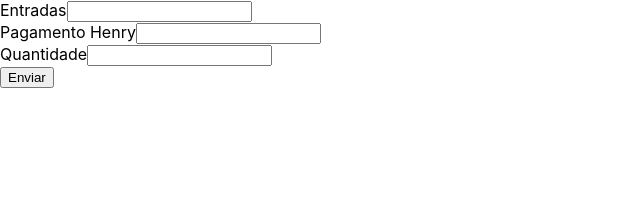
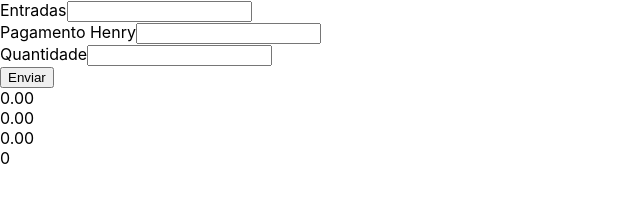
Before and after one commit to DiegoTolotto/PlanilhaDeMetas, a React (Create React App) app: page / in a window 1280 px wide. Shown: the top 218 px of the page, without its empty margins (0-640 px from the left). Built offline with nearby package versions, Linux system fonts and the light colour scheme.

Commit message:
Adcionado os dados na tela

```diff
--- a/src/App.js
+++ b/src/App.js
@@ -1,6 +1,7 @@
 import React, { useState, useEffect } from 'react';
 import './App.css';
 import { Looks } from './Looks';
+import { Resume } from './Resume';
 
 function App() {
 
@@ -28,7 +29,8 @@ function App() {
 
     const entradaAcc = totalEntradas.reduce((acc, cur) => acc + cur, 0).toFixed(2);
     const saidaAcc = totalSaidas.reduce((acc, cur) => acc + cur, 0).toFixed(2);
-    const quantidadeAcc = totalQuantidade * 20;
+
+    const quantidadeAcc = totalQuantidade.reduce((acc, cur) => acc + cur, 0);
 
     const total = Math.abs(entradaAcc - saidaAcc).toFixed(2);
 
@@ -47,7 +49,10 @@ function App() {
   };
 
   return (
-    <Looks handleAdd={handleAdd}/>
+    <div>
+      <Looks handleAdd={handleAdd} />
+      <Resume entrada={entrada} saida={pagamento} total={total} quantidade={quantidade}/>
+    </div>
   );
 }
 
--- /dev/null
+++ b/src/Resume/index.js
@@ -0,0 +1,14 @@
+import React from "react";
+import { ResumeItem } from "../ResumeItem";
+
+
+export const Resume = ({ entrada, saida, total, quantidade}) => {
+    return(
+        <div>
+            <ResumeItem value={entrada}/>
+            <ResumeItem value={saida}/>
+            <ResumeItem value={total}/>
+            <ResumeItem value={quantidade}/>
+        </div>
+    )
+};
--- /dev/null
+++ b/src/ResumeItem/index.js
@@ -0,0 +1,10 @@
+import React from "react";
+
+
+export const ResumeItem = ({ value }) => {
+    return(
+        <div>
+            <div>{value}</div>
+        </div>
+    )
+};
```
Also changed, not shown: src/Looks/index.js (line endings or trailing spaces), src/Looks/sla.txt.
